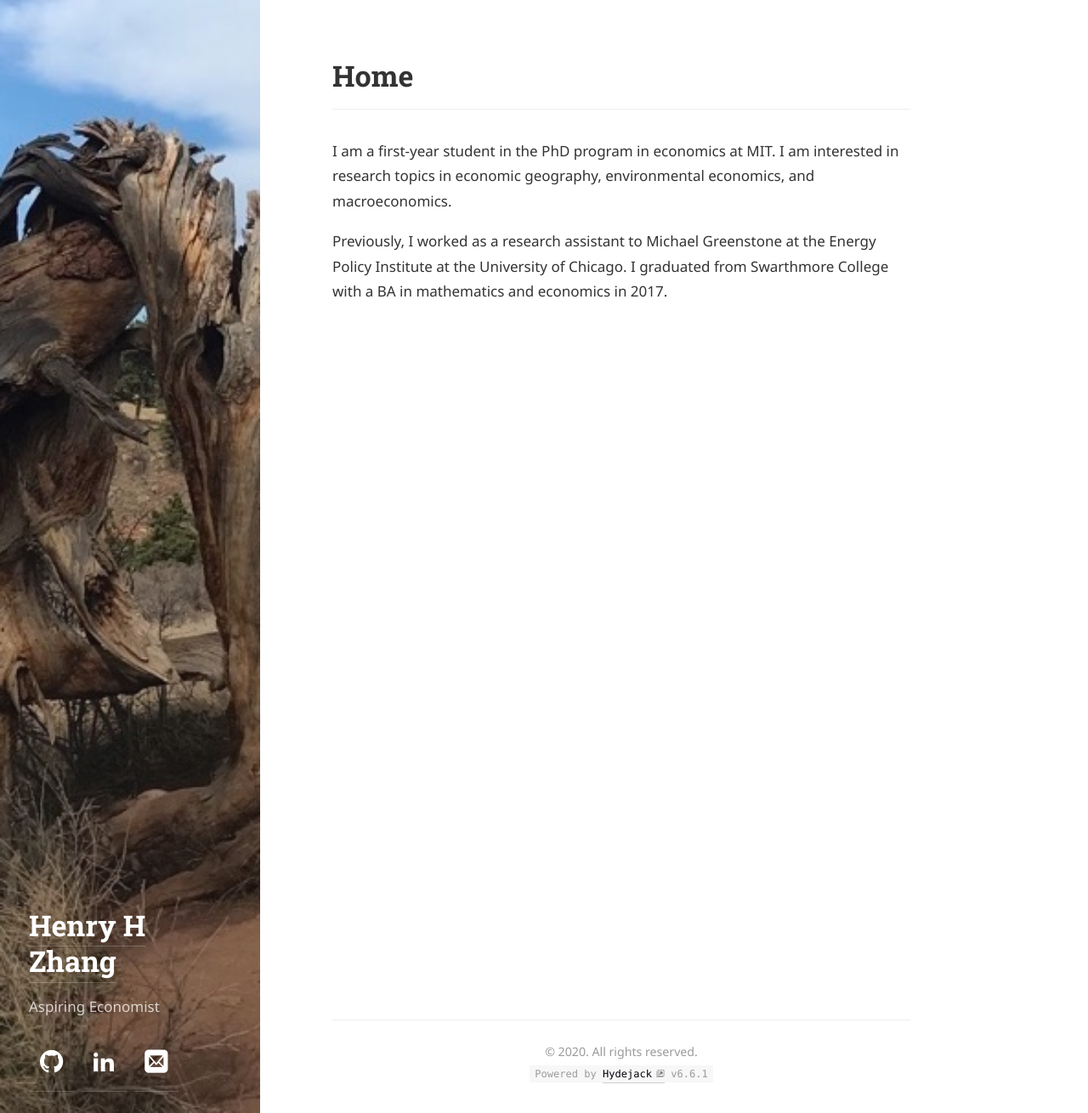
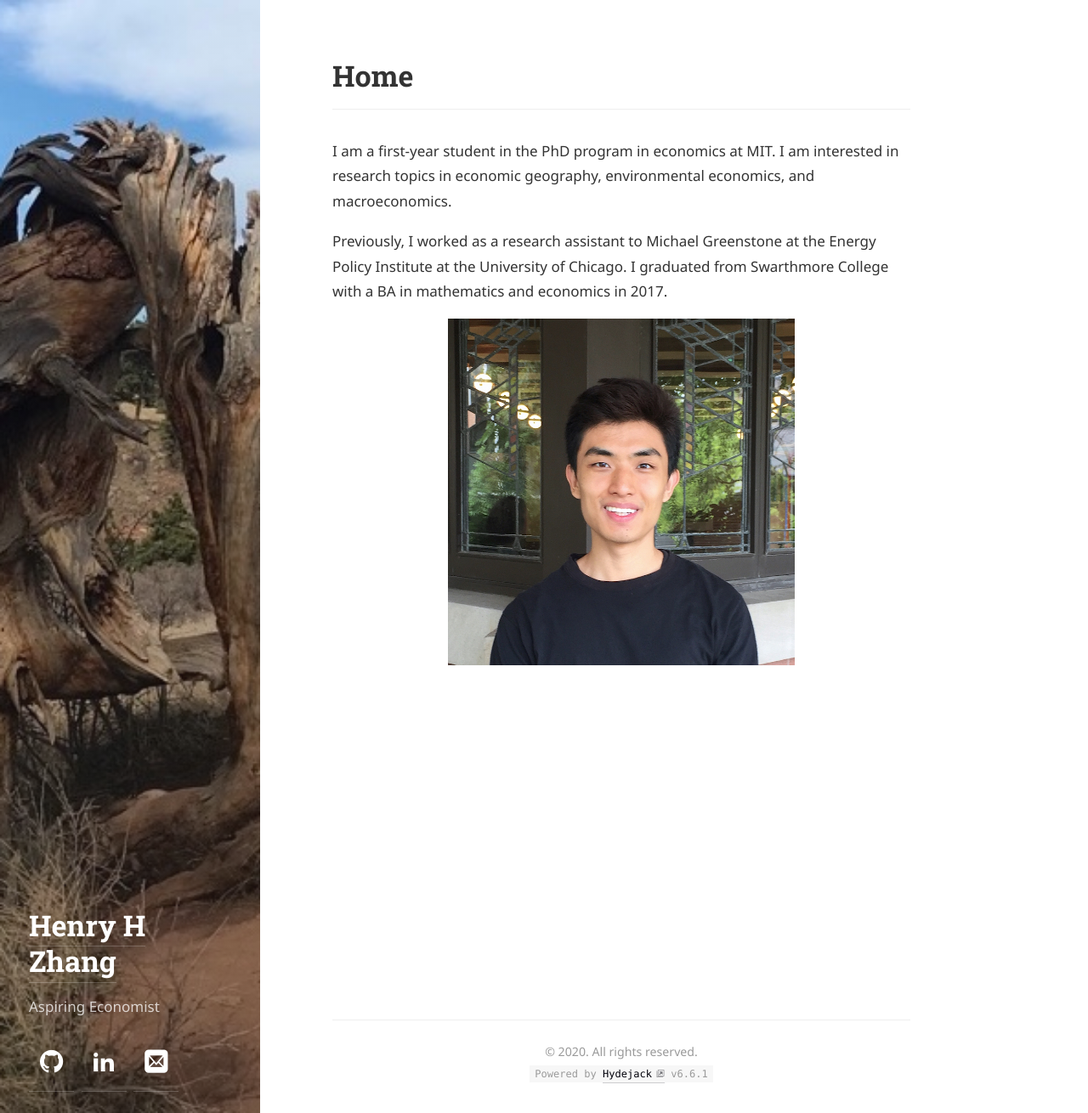
Before and after one commit to verklighet/verklighet.github.io, a Jekyll site: the page built from index.html, in a window 1280 px wide and 1310 px high. Shown: the whole window at 85% size. Built offline with Jekyll 4.4.1, drawn with Linux system fonts in a browser that asks for light colours; some web fonts are replaced; the list of posts is cut into pages by our own code.

Commit message:
Trying to re-insert image

```diff
--- a/index.html
+++ b/index.html
@@ -6,3 +6,9 @@ order: 1
 <p> I am a first-year student in the PhD program in economics at MIT. I am interested in research topics in economic geography, environmental economics, and macroeconomics. </p>
 
 <p> Previously, I worked as a research assistant to Michael Greenstone at the Energy Policy Institute at the University of Chicago. I graduated from Swarthmore College with a BA in mathematics and economics in 2017. </p>
+
+<div style="position:relative;padding-top:100%;">
+	<img src="assets/img/headshot ed small.jpg" alt="Henry Zhang"
+	style="position:absolute;margin-left:auto;margin-right:auto;top:0;left:0;right:0;width:60%;height:60%"
+	frameborder="0">
+</div>
```
